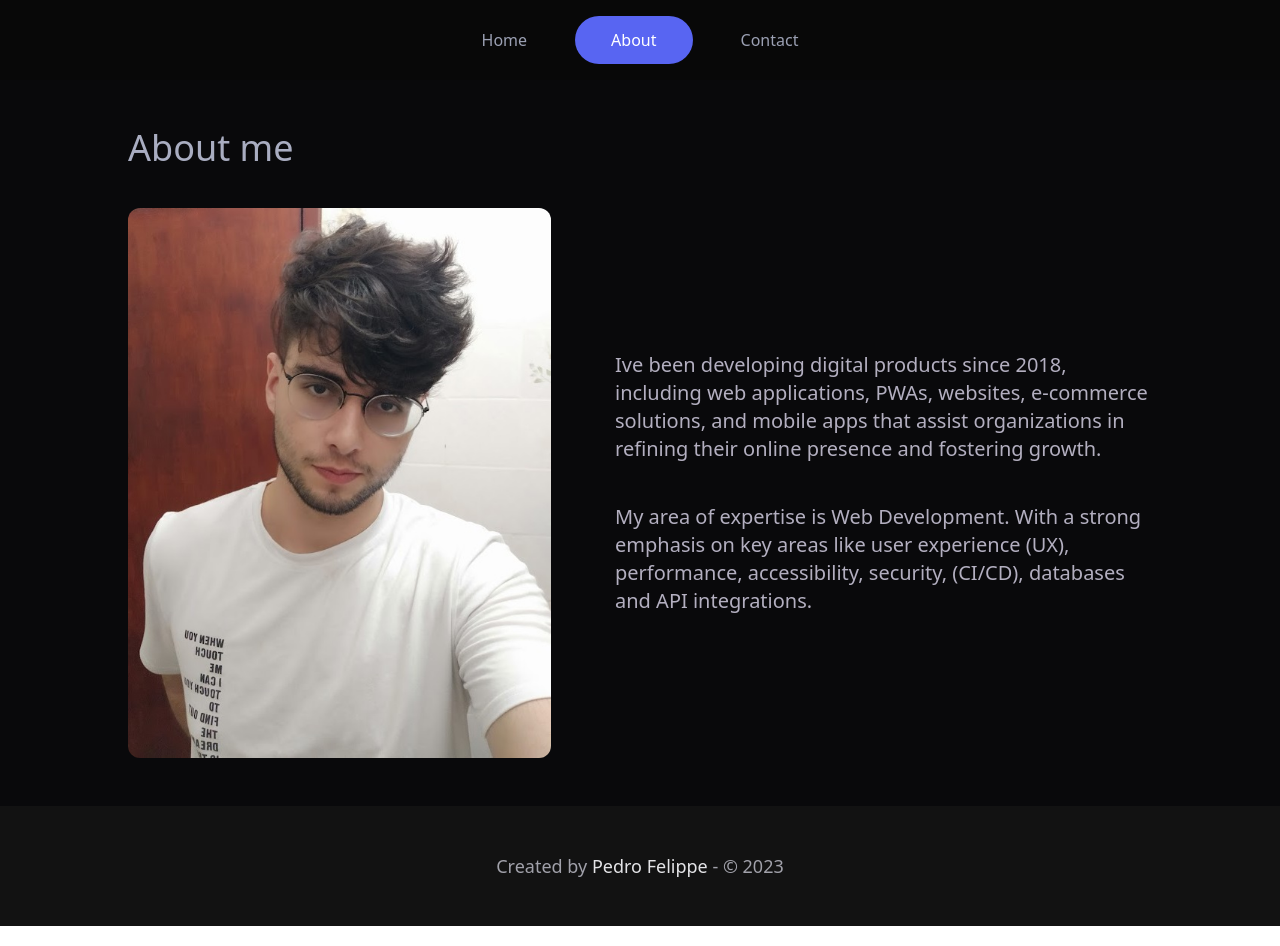
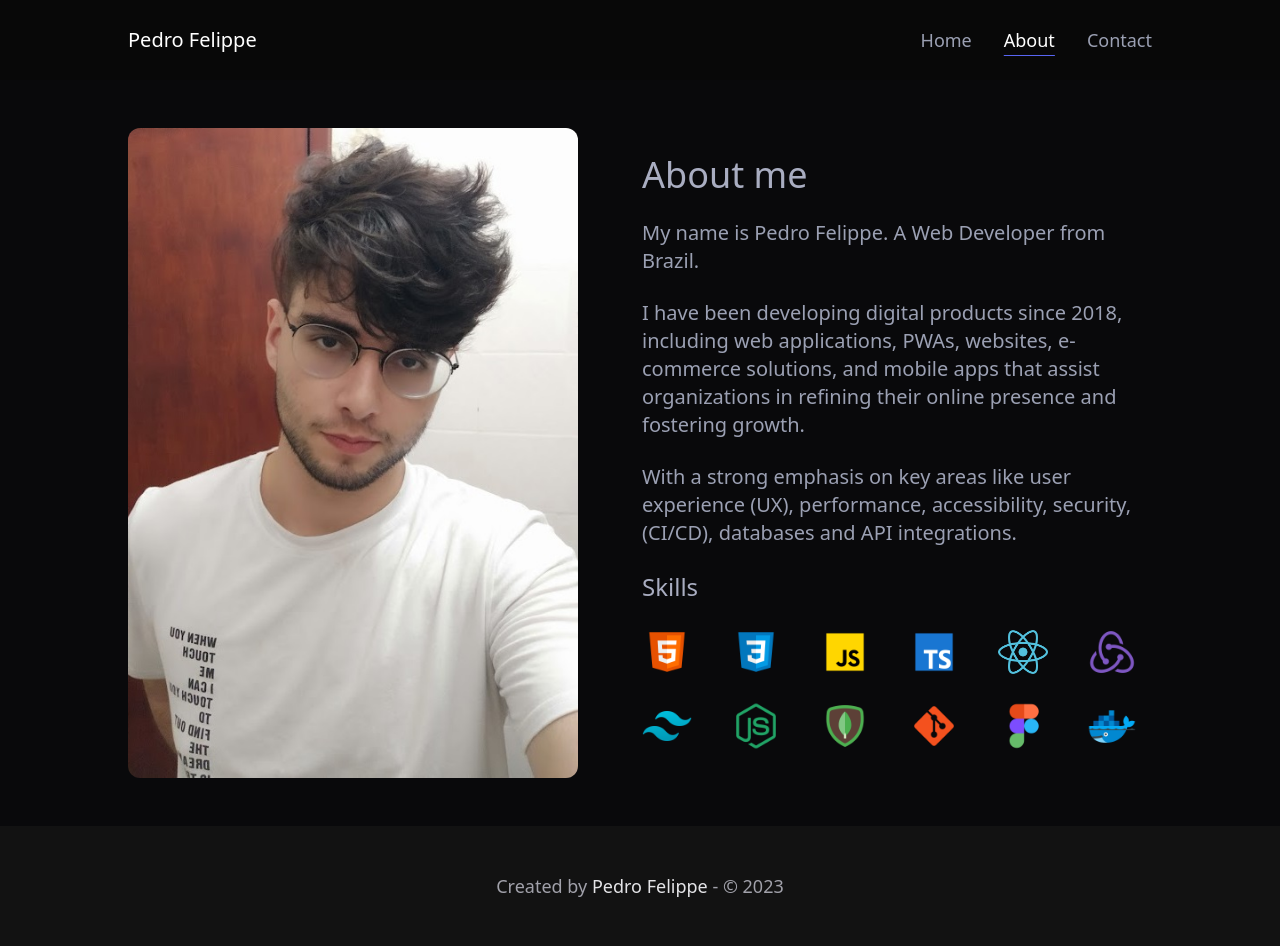
Before and after one commit to pefelippe/Portfolio, a Next.js app: page /about in a window 1280 px wide. Built offline with nearby package versions, Linux system fonts and the light colour scheme.

Commit message:
simple animation

```diff
--- a/pages/about.tsx
+++ b/pages/about.tsx
@@ -1,29 +1,39 @@
 import { motion } from "framer-motion";
+
+import Skills from "../src/components/Skills";
 
 export default function Home() {
   return (
     <motion.div className="flex flex-col justify-start gap-10 w-full mx-auto h-fit max-w-5xl mt-[10vh] min-h-[90vh] items-center lg:items-start py-12 max-lg:px-6">
-      <h1 className="font-thin  text-gray-300 text-4xl">About me</h1>
       <div className="flex gap-6 lg:gap-16 items-center relative max-lg:max-w-xl max-lg:mx-auto max-lg:flex-col ">
         <motion.img
+          initial={{ opacity: 0, x: -75 }}
+          animate={{ opacity: 1, x: 0 }}
+          transition={{ duration: 0.75 }}
           whileHover={{
             scale: 1.01,
             transition: { duration: 0.1 },
           }}
           src="/assets/pedrof.jpg"
           alt="me"
-          className="max-lg:max-h-[300px]  w-full lg:max-w-[450px] h-[550px] object-cover rounded-xl"
+          className="max-lg:max-h-[220px]  w-full lg:max-w-[450px] h-[650px] object-cover rounded-xl"
         />
 
-        <div className="relative text-[#B3AFC0]  font-light text-xl  gap-10 flex flex-col  h-full ">
+        <motion.div
+          initial={{ opacity: 0, y: -75 }}
+          animate={{ opacity: 1, y: 0 }}
+          transition={{ duration: 0.75 }}
+          className="relative text-gray-100  font-light text-xl  gap-6 flex flex-col  h-full "
+        >
+          <h1 className="font-thin  text-gray-300 text-4xl">About me</h1>
+          <p> My name is Pedro Felippe. A Web Developer from Brazil. </p>
           <p>
-            Ive been developing digital products since 2018, including web
+            I have been developing digital products since 2018, including web
             applications, PWAs, websites, e-commerce solutions, and mobile apps
             that assist organizations in refining their online presence and
             fostering growth.
           </p>
           <p className="mb-auto">
-            My area of expertise is <span className="">Web Development</span>.
             With a strong emphasis on key areas like{" "}
             <span className="">
               user experience (UX), performance, accessibility, security,
@@ -31,7 +41,9 @@ export default function Home() {
             </span>
             .
           </p>
-        </div>
+
+          <Skills />
+        </motion.div>
       </div>
     </motion.div>
   );
--- a/src/components/Skills.tsx
+++ b/src/components/Skills.tsx
@@ -6,14 +6,14 @@ import { technologies } from "../constants";
 function Skills() {
   return (
     <motion.div
-      initial={{ opacity: 0, x: -75 }}
+      initial={{ opacity: 0, x: 75 }}
       animate={{ opacity: 1, x: 0 }}
       transition={{ duration: 0.75 }}
       className=" text-xl  font-thin
-      flex flex-col  items-start   gap-10"
+      flex flex-col  items-start   gap-6"
     >
-      <h1 className="text-4xl font-thin  text-white">Skills</h1>
-      <div className="grid  grid-cols-4 gap-8 max-w-md w-full ">
+      <h1 className="text-2xl font-thin  text-gray-300">Skills</h1>
+      <div className="grid  grid-cols-6 gap-6  w-full ">
         {technologies.map((tech) => {
           return (
             <motion.div
@@ -24,7 +24,7 @@ function Skills() {
               key={tech.name}
               className="flex flex-col items-center w-fit"
             >
-              <Image width={70} height={70} src={tech.imgUrl} alt={tech.name} />
+              <Image width={50} height={50} src={tech.imgUrl} alt={tech.name} />
             </motion.div>
           );
         })}
--- a/src/components/layout/Header.tsx
+++ b/src/components/layout/Header.tsx
@@ -7,14 +7,20 @@ const Navbar = () => {
   const router = useRouter();
 
   return (
-    <motion.header className="w-full  top-0 left-0 right-0  bg-[#080808]  absolute z-20 text-white">
-      <div className="h-[10vh]  max-w-5xl  mx-auto flex items-center  max-xl:px-6 text-base font-light justify-center ">
-        <div className="flex items-start lg:items-center text-base font-medium text-gray-100 transition-all space-x-3">
+    <motion.header className="w-full  top-0 left-0 right-0  bg-[#080808]  absolute z-20 text-white ">
+      <div className="h-[10vh] text-lg  max-w-5xl  mx-auto flex items-center  max-xl:px-6  font-light justify-between ">
+        <AnimateLink href="/" className="">
+          <p className="text-xl font-medium">Pedro Felippe</p>
+        </AnimateLink>
+        <div
+          className="flex items-center
+         font-medium text-gray-100 transition-all  space-x-8 "
+        >
           <AnimateLink
             href="/"
-            className={`p-3 px-9 ${
+            className={`  ${
               router.pathname === "/"
-                ? "bg-blue text-white  hover:no-underline"
+                ? " text-white  underline underline-offset-8 decoration-blue"
                 : ""
             } rounded-full hover:text-white hover:underline`}
           >
@@ -23,9 +29,9 @@ const Navbar = () => {
 
           <AnimateLink
             href="/about"
-            className={`p-3 px-9  ${
+            className={`  ${
               router.pathname === "/about"
-                ? "bg-blue text-white hover:no-underline"
+                ? " text-white  underline underline-offset-8 decoration-blue"
                 : ""
             } rounded-full hover:text-white  hover:underline`}
           >
@@ -33,9 +39,9 @@ const Navbar = () => {
           </AnimateLink>
           <AnimateLink
             href="/contact"
-            className={`p-3 px-9  ${
+            className={`  ${
               router.pathname === "/contact"
-                ? "bg-blue text-white hover:no-underline"
+                ? " text-white  underline underline-offset-8 decoration-blue"
                 : ""
             } rounded-full hover:text-white  hover:underline`}
           >
```
